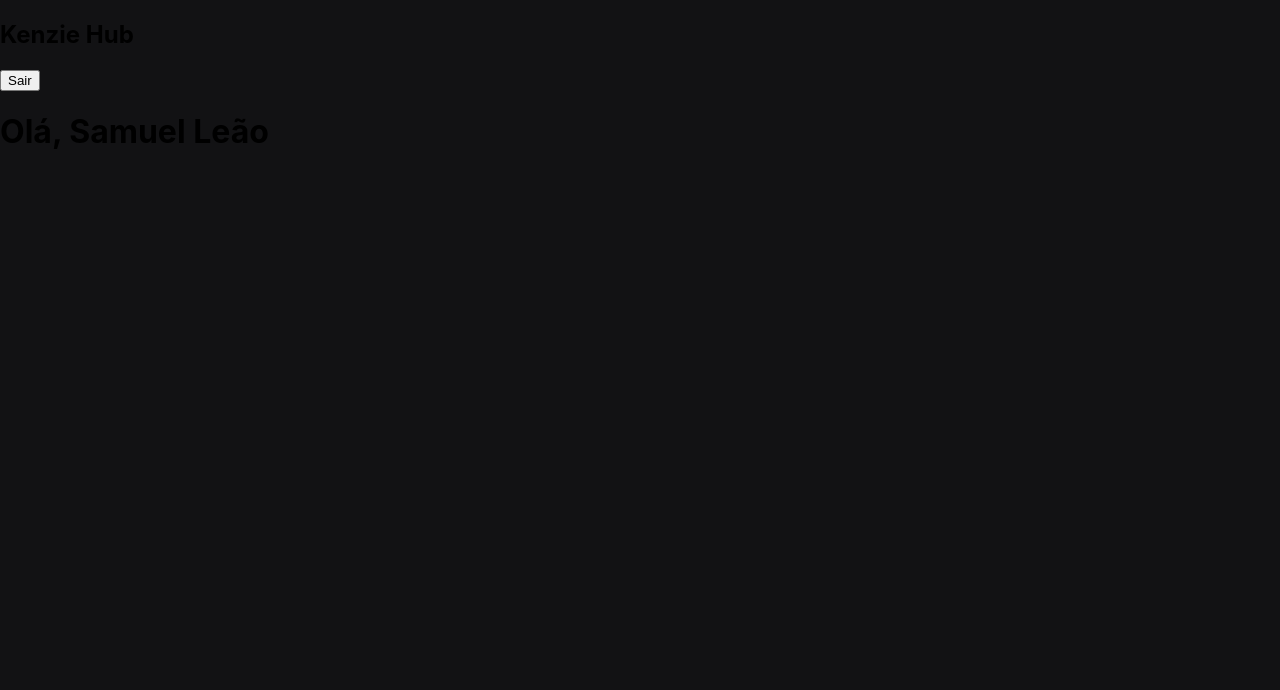
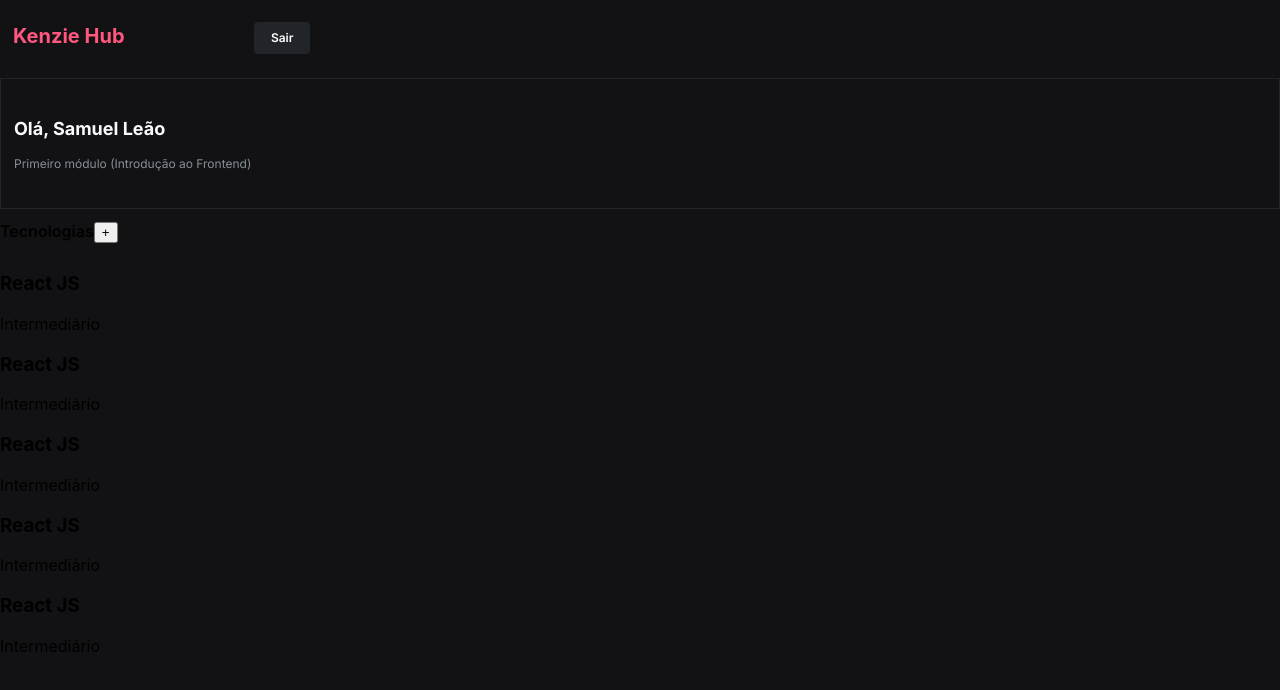
Before and after one commit to Kenzie-Academy-Brasil-Developers/react-entrega-s2-kenzie-hub-wellingtonjosep, a React (Create React App) app: page / in a window 1280 px wide. Shown: the top 690 px of the page. Built offline with nearby package versions, Linux system fonts and the light colour scheme.

Commit message:
update: added css header and nav home page

```diff
--- a/src/Pages/Homepage/index.jsx
+++ b/src/Pages/Homepage/index.jsx
@@ -1,16 +1,24 @@
 import './styles.css'
+
+import Button from '../../components/Button'
+import List from '../../components/List'
 
 function Homepage () {
     return (
         <>
-            <aside>
+            <nav className='navigation'>
                 <h1 className='title-home'>Kenzie Hub</h1>
-                <button className='button-exit'>Sair</button>
-            </aside>
-            <header>
+                <Button className='button-exit'>Sair</Button>
+            </nav>
+
+            <header className='header-home'>
                 <h1 className='name'>Olá, Samuel Leão</h1>
-                <p></p>
+                <p className='module' >Primeiro módulo (Introdução ao Frontend)</p>
             </header>
+
+            <main className='main-home'>
+                <List/>
+            </main>
         </>
     )
 }
--- a/src/Pages/Homepage/styles.css
+++ b/src/Pages/Homepage/styles.css
@@ -0,0 +1,69 @@
+@import url('https://fonts.googleapis.com/css2?family=Inter:wght@400;500;600;700&display=swap');
+
+.navigation {
+    border-bottom: 1px solid #212529;
+    height: 78px;
+    position: fixed;
+    width: 100vw;
+    background-color: #121214;
+    }
+
+    .title-home {
+        color: #FF577F;
+        font-size: 20px;
+        margin: 0px;
+        margin-left: 13px;
+        margin-top: 24px;
+    }
+
+    .button-exit {
+        height: 32px;
+        width: 55.485294342041016px;
+        border-radius: 4px;
+        color: #fff;
+        font-family: 'Inter';
+        font-size: 12px;
+        font-weight: 600;
+        line-height: 28px;
+        letter-spacing: 0em;
+        background-color: #212529;
+        border: none;
+        vertical-align: top;
+        margin-left: 130px;
+        margin-top: 22px;
+    }
+
+    .button-exit:hover {
+        background-color: #343B41;
+    }
+
+    .title-home, .button-exit {
+        display: inline-block;
+    }
+
+.header-home {
+    padding-top: 78px;
+    border: 1px solid #212529;
+    }
+
+    .name {
+        font-family: 'Inter';
+        font-size: 18px;
+        font-weight: 700;
+        line-height: 28px;
+        letter-spacing: 0em;
+        color: #F8F9FA;
+        margin-top: 35.5px;
+        margin-left: 13px;
+    }
+
+    .module {
+        font-family: 'Inter';
+        font-size: 12px;
+        font-weight: 400;
+        line-height: 18px;
+        letter-spacing: 0em;
+        color: #868E96;
+        margin-left: 13px;
+        margin-bottom: 35.5px;
+    }
--- a/src/components/Button/index.jsx
+++ b/src/components/Button/index.jsx
@@ -1,11 +1,13 @@
 import { motion } from "framer-motion"
 
-function Button ({children, className}) {
+function Button ({children, className, type, onClick}) {
     return (
         <motion.button
         whileHover={{ scale: 1.1 }}
         whileTap={{ scale: 0.9 }}
         className={className}
+        type={type}
+        onClick={onClick}
         >{children}</motion.button>
     )
 }
--- /dev/null
+++ b/src/components/List/Item/index.jsx
@@ -0,0 +1,12 @@
+import './styles.css'
+
+function Item () {
+    return (
+        <article className="item">
+            <h3>React JS</h3>
+            <p>Intermediário</p>
+        </article>
+    )
+}
+
+export default Item
--- /dev/null
+++ b/src/components/List/index.jsx
@@ -0,0 +1,22 @@
+import './styles.css'
+
+import Item from './Item'
+import Button from '../Button'
+
+function List () {
+    return (
+        <section className="list" >
+            <h2 className="title-list">Tecnologias</h2>
+            <Button className="add-list">+</Button>
+            <section className="showcase">
+                <Item/>
+                <Item/>
+                <Item/>
+                <Item/>
+                <Item/>
+            </section>
+        </section>
+    )
+}
+
+export default List
--- /dev/null
+++ b/src/components/List/styles.css
@@ -0,0 +1,26 @@
+@import url('https://fonts.googleapis.com/css2?family=Inter:wght@400;500;600;700&display=swap');
+
+.list {
+
+    }
+
+    .title-list {
+        font-family: 'Inter';
+        font-size: 16px;
+        font-weight: 600;
+        line-height: 18px;
+        letter-spacing: 0em;
+
+    }
+
+    .add-list {
+
+    }
+
+    .title-list, .add-list {
+        display: inline-block;
+    }
+
+    .showcase {
+
+    }
```
Also changed, not shown: src/components/List/Item/styles.css (added).
